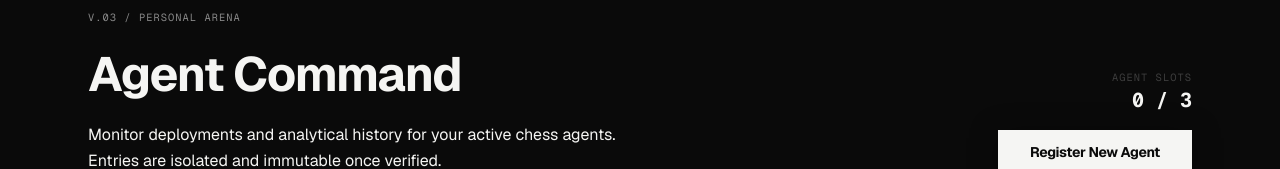
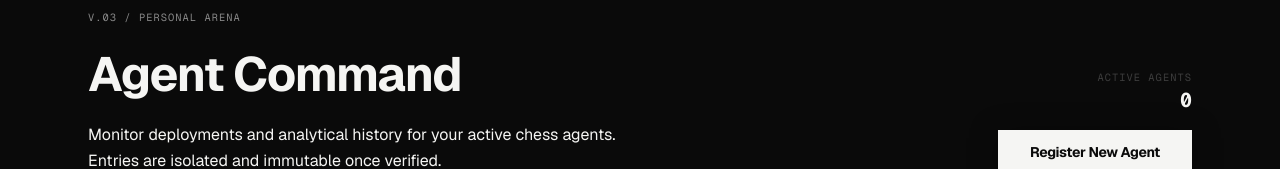
Before and after one commit to newjordan/3D_chessboard, a Next.js app in the folder apps/web/: page /dashboard in a window 1280 px wide. Shown: the part 150-319 px from the top of the page. Built offline with nearby package versions, Linux system fonts and the light colour scheme; no server answers; sample sign-in values are in the browser's storage.

Commit message:
fix: submission count

```diff
--- a/apps/web/src/app/dashboard/page.tsx
+++ b/apps/web/src/app/dashboard/page.tsx
@@ -29,21 +29,15 @@ export default async function DashboardPage() {
         </div>
         <div className="flex flex-col gap-4 items-end">
           <div className="flex flex-col items-end">
-             <span className="technical-label opacity-40">Agent Slots</span>
-             <span className="text-xl font-mono font-bold">{engines.length} / 3</span>
+             <span className="technical-label opacity-40">Active Agents</span>
+             <span className="text-xl font-mono font-bold">{engines.length}</span>
           </div>
-          {engines.length >= 3 ? (
-            <div className="px-8 py-3 bg-neutral-800 text-neutral-500 font-bold text-sm tracking-tight cursor-not-allowed flex items-center gap-2">
-              Registration Capped
-            </div>
-          ) : (
           <Link
             href="/submit"
             className="px-8 py-3 bg-foreground text-background font-bold text-sm tracking-tight hover:opacity-90 transition-all soft-shadow"
           >
             Register New Agent
           </Link>
-          )}
         </div>
       </div>
 
--- a/apps/web/src/app/page.tsx
+++ b/apps/web/src/app/page.tsx
@@ -152,7 +152,7 @@ export default async function Home() {
              {[
                { icon: <Zap size={16} fill="var(--accent)" className="text-accent" />, text: "Engines have 5 seconds per move total time budget." },
                { icon: <Code size={16} className="text-accent" />, text: "Standard Chess rules apply. 2 games per match (alternate colors)." },
-               { icon: <ShieldCheck size={16} className="text-accent" />, text: "Max 3 engines per person. No sockpuppets or flooding." }
+               { icon: <ShieldCheck size={16} className="text-accent" />, text: "Unlimited engines per account. No sockpuppets or flooding." }
              ].map((rule, i) => (
                <div key={i} className="flex gap-4 items-start">
                   <div className="mt-1 shrink-0">{rule.icon}</div>
--- a/apps/web/src/app/submit/SubmitForm.tsx
+++ b/apps/web/src/app/submit/SubmitForm.tsx
@@ -248,18 +248,13 @@ export function SubmitForm() {
 
             <button
               type="submit"
-              disabled={isUploading || !file || !engineName || (engineCount !== null && engineCount >= 3)}
+              disabled={isUploading || !file || !engineName}
               className="w-full py-4 bg-foreground text-background font-bold text-sm tracking-tight border-2 border-transparent hover:opacity-90 disabled:bg-neutral-800 disabled:text-neutral-500 disabled:border-neutral-700 disabled:cursor-not-allowed transition-all flex items-center justify-center gap-3"
             >
               {isUploading ? (
                 <>
                   <Loader2 size={16} className="animate-spin" />
                   Processing...
-                </>
-              ) : (engineCount !== null && engineCount >= 3) ? (
-                <>
-                  <AlertCircle size={16} />
-                  Registration Capped (3/3)
                 </>
               ) : (
                 <>
```
Lines whose indentation alone changed are shown as unchanged.
